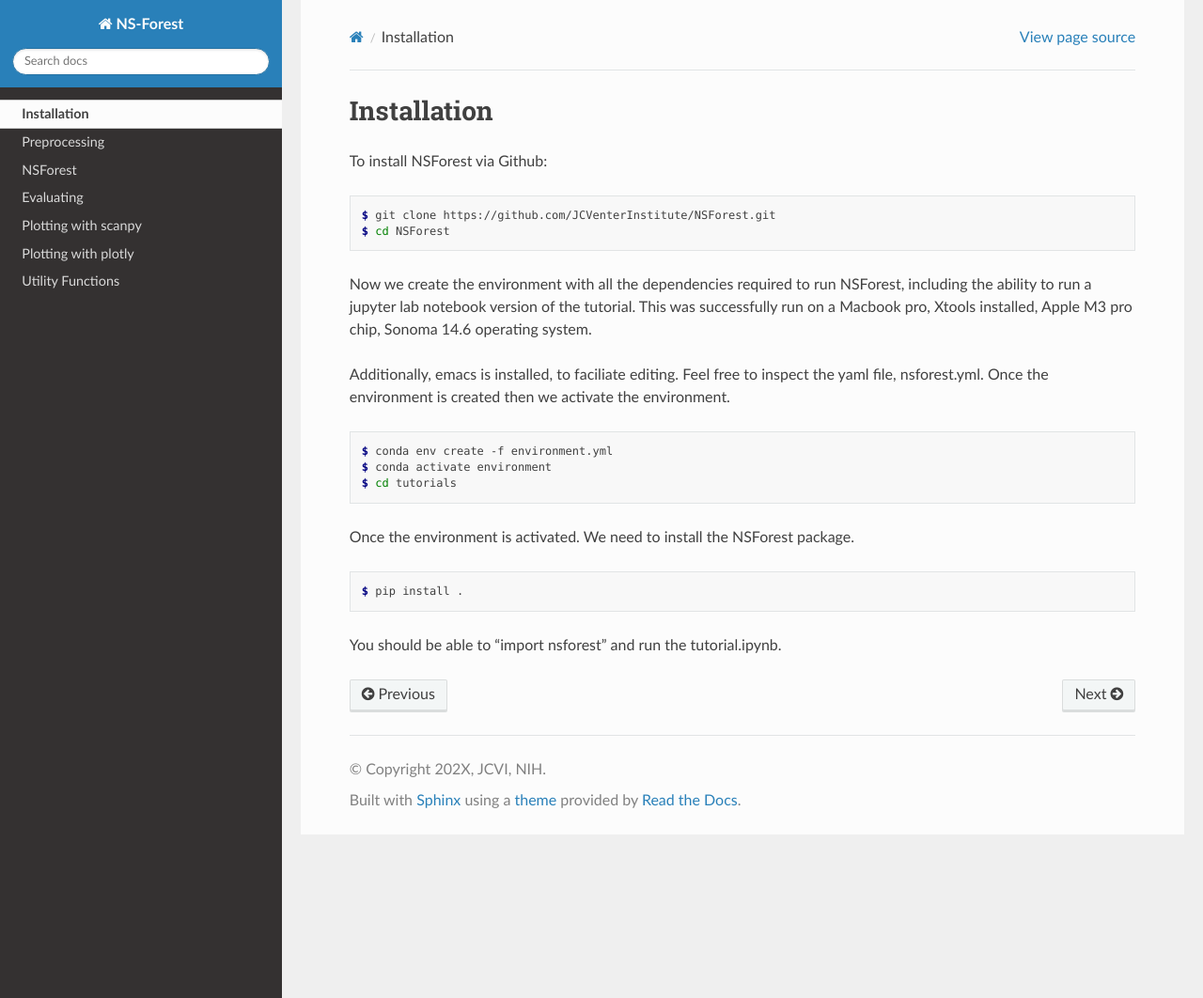
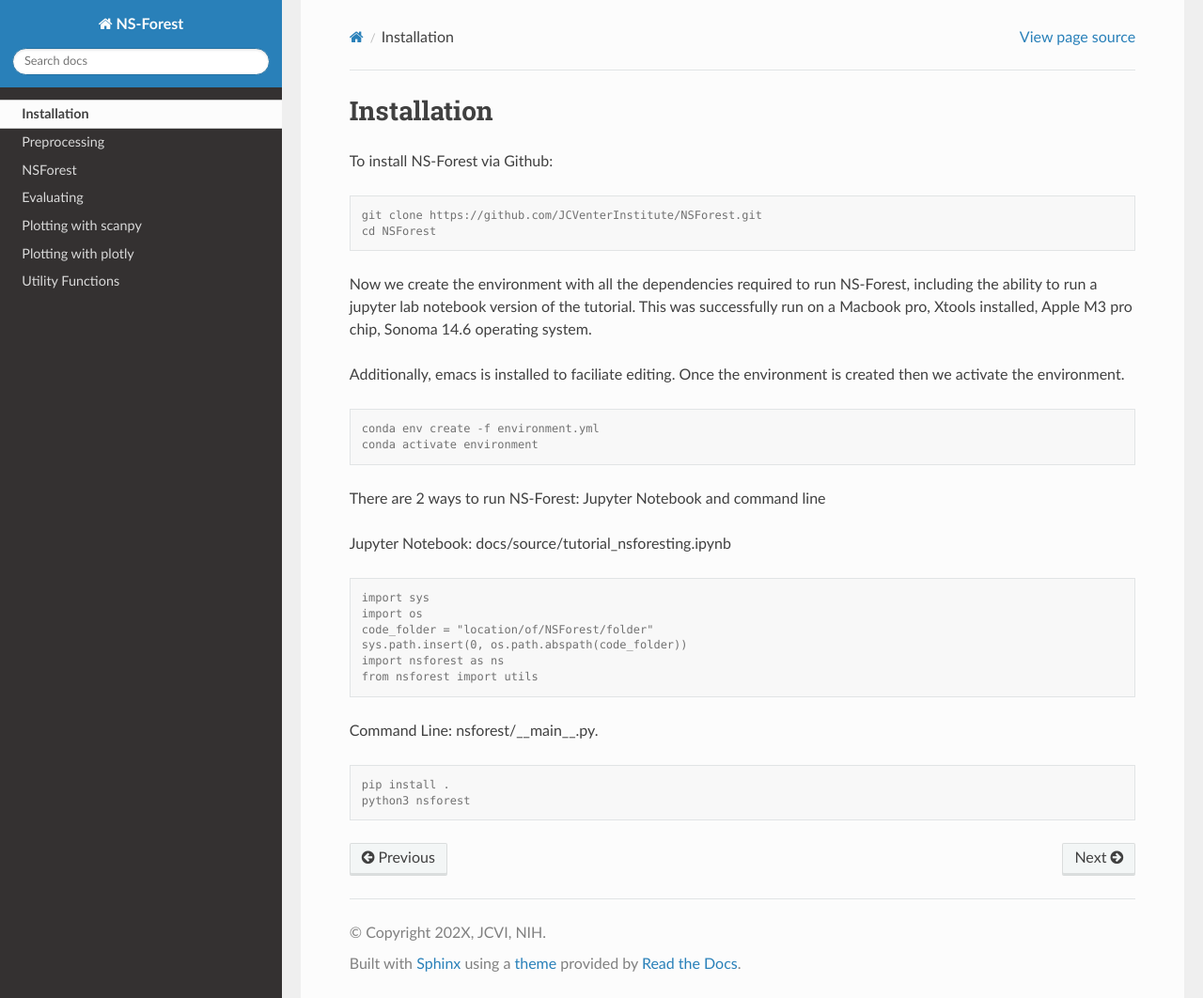
Before and after one commit to JCVenterInstitute/NSForest, a Sphinx documentation site: the page built from docs/source/installation.rst, in a window 1280 px wide and 1062 px high. Shown: the whole window at 94% size. Built offline with Sphinx 7.4.7 and the Read the Docs theme 3.1.0, drawn with Linux system fonts in a browser that asks for light colours; pages that are not in the unit, such as notebooks, are missing from menus; a script that is not in the unit is left out.

Commit message:
updating installation notes

```diff
--- a/docs/source/installation.rst
+++ b/docs/source/installation.rst
@@ -1,27 +1,38 @@
 Installation
 ============
 
-To install NSForest via Github:
+To install NS-Forest via Github:
 
 .. code-block:: console
 
-   $ git clone https://github.com/JCVenterInstitute/NSForest.git
-   $ cd NSForest
+   git clone https://github.com/JCVenterInstitute/NSForest.git
+   cd NSForest
 
-Now we create the environment with all the dependencies required to run NSForest, including the ability to run a jupyter lab notebook version of the tutorial. This was successfully run on a Macbook pro, Xtools installed, Apple M3 pro chip, Sonoma 14.6 operating system.
+Now we create the environment with all the dependencies required to run NS-Forest, including the ability to run a jupyter lab notebook version of the tutorial. This was successfully run on a Macbook pro, Xtools installed, Apple M3 pro chip, Sonoma 14.6 operating system.
 
-Additionally, emacs is installed, to faciliate editing.   Feel free to inspect the yaml file, nsforest.yml.   Once the environment is created then we activate the environment.
+Additionally, emacs is installed to faciliate editing. Once the environment is created then we activate the environment.
 
 .. code-block:: console
 
-   $ conda env create -f environment.yml
-   $ conda activate environment
-   $ cd tutorials
+   conda env create -f environment.yml
+   conda activate environment
 
-Once the environment is activated.  We need to install the NSForest package.
+There are 2 ways to run NS-Forest: Jupyter Notebook and command line
+
+Jupyter Notebook: docs/source/tutorial_nsforesting.ipynb
 
 .. code-block:: console
 
-   $ pip install .
+   import sys
+   import os
+   code_folder = "location/of/NSForest/folder"
+   sys.path.insert(0, os.path.abspath(code_folder))
+   import nsforest as ns
+   from nsforest import utils
 
-You should be able to "import nsforest" and run the tutorial.ipynb.
+Command Line: nsforest/__main__.py.
+
+.. code-block:: console
+
+   pip install .
+   python3 nsforest
```
Also changed, not shown: 1 other file.
